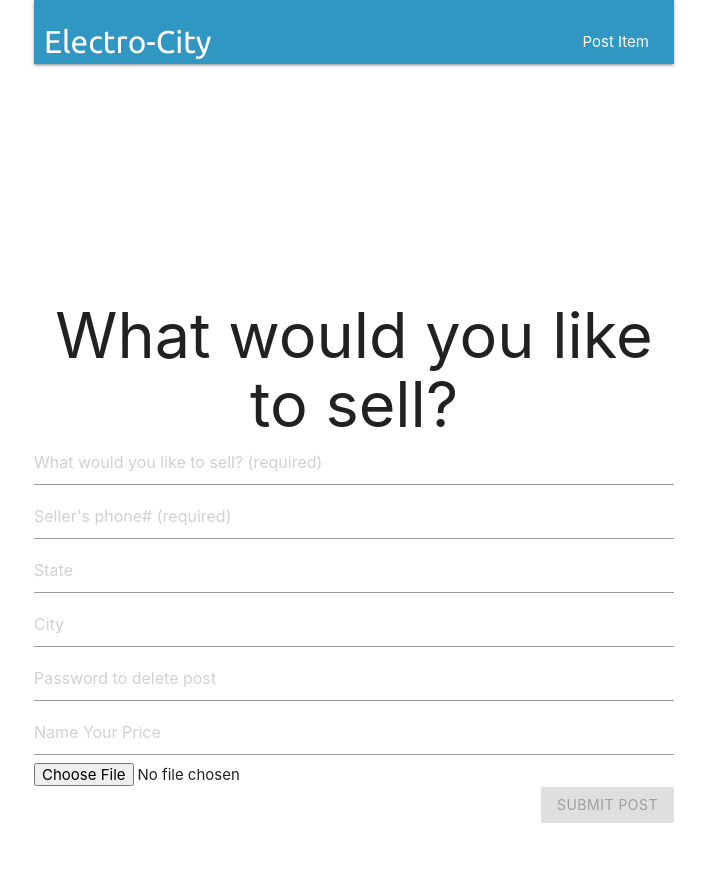
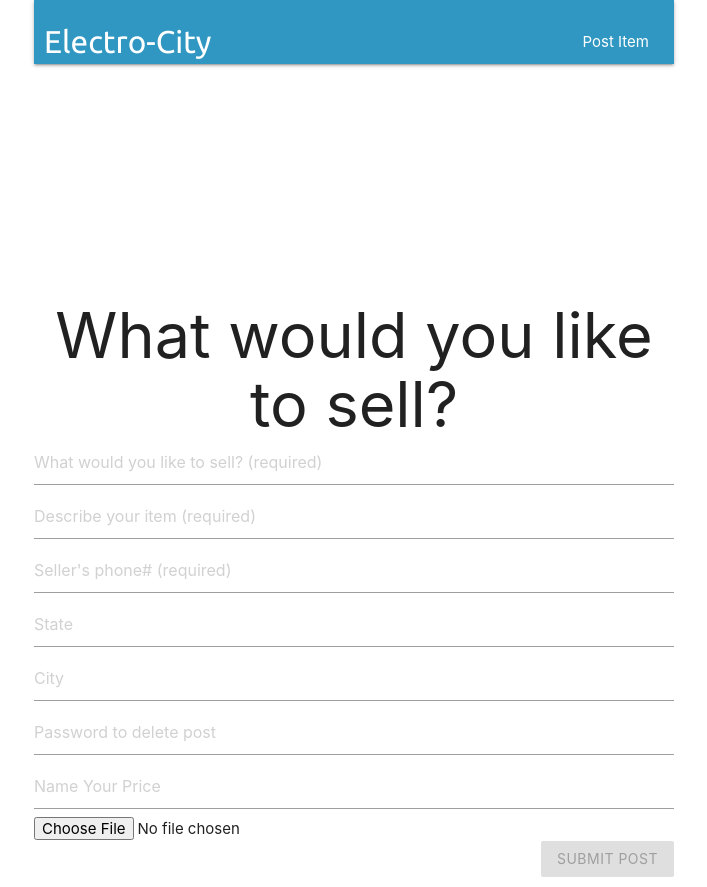
Before and after one commit to Astemcode/Electro-City, a React (Create React App) app in the folder client/: page /addToPosts in a window 1280 px wide. Shown: the whole page, without its empty margins (286-993 px from the left). Before the commit the page ends 833 px from the top, so only its background shows below. Built offline with nearby package versions, Linux system fonts and the light colour scheme; no server answers.

Commit message:
new changes

```diff
--- a/client/src/pages/Posts.js
+++ b/client/src/pages/Posts.js
@@ -65,7 +65,7 @@ function Posts() {
   // Then reload posts from the database
   const handleFormSubmit = async (event) => {
     event.preventDefault();
-    if (formObject.name && formObject.seller && formObject.state  && formObject.city && formObject.password && formObject.price ) {
+    if (formObject.name && formObject.description && formObject.seller && formObject.state  && formObject.city && formObject.password && formObject.price ) {
 
       const storageRef = app.storage().ref()
       const fileRef = storageRef.child(file.name)
@@ -87,6 +87,7 @@ function Posts() {
 
         //Put the criteria to save here (create posts)
          name: formObject.name,
+         description: formObject.description,
          seller: formObject.seller,
          state: formObject.state,
          city: formObject.city,
@@ -114,6 +115,11 @@ function Posts() {
                 onChange={handleInputChange}
                 name="name"
                 placeholder="What would you like to sell? (required)"
+              />
+              <Input
+                onChange={handleInputChange}
+                name="description"
+                placeholder="Describe your item (required)"
               />
               <Input
                 onChange={handleInputChange}
@@ -151,7 +157,7 @@ function Posts() {
 
 
               <FormBtn
-                disabled={!(formObject.name && formObject.seller && formObject.state  && formObject.city && formObject.password && formObject.price  )}
+                disabled={!(formObject.name && formObject.description && formObject.seller && formObject.state  && formObject.city && formObject.password && formObject.price  )}
                 onClick={handleFormSubmit}
               >
                 Submit Post
--- a/package.json
+++ b/package.json
@@ -20,16 +20,12 @@
     "nodemon": "^1.18.7"
   },
   "dependencies": {
+    "@material-ui/core": "^4.11.3",
     "axios": "^0.21.1",
     "express": "^4.16.3",
-<<<<<<< HEAD
     "firebase": "^8.3.0",
-    "if-env": "^1.0.4",
-    "mongoose": "^5.3.16"
-=======
     "if-env": "^1.0.4",
     "mongoose": "^5.3.16",
     "react-recaptcha": "^2.3.10"
->>>>>>> 69a97aa1a7dfb4b0cc5197a60ce1a09b1979ae63
   }
 }
```
Also changed, not shown: 2 other files (tests, documents, lock files or other folders).
